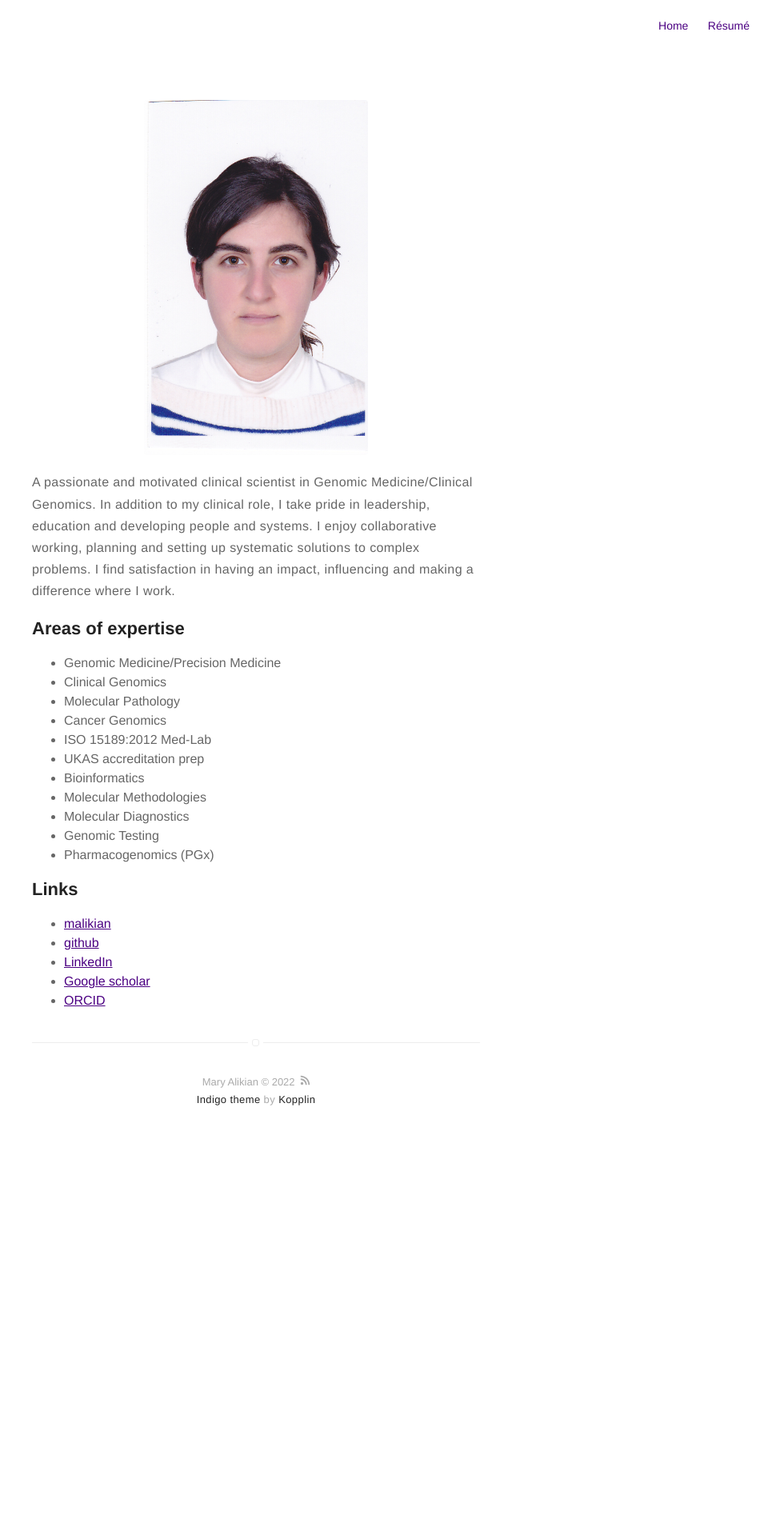
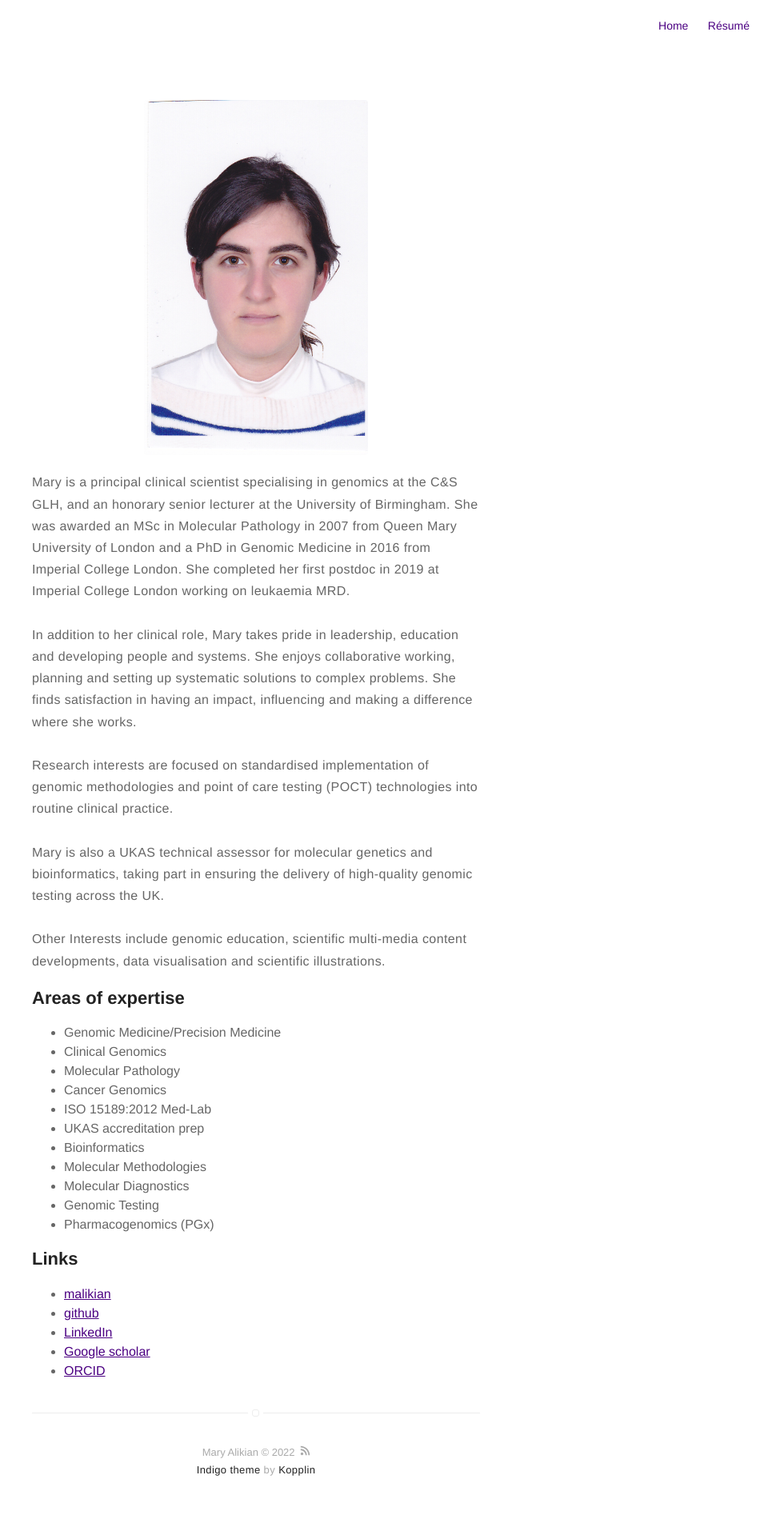
Before and after one commit to AlikianM/alikianm.github.io, a Jekyll site: the page built from about.md, in a window 1280 px wide. Shown: the whole page at 80% size, without its empty margins (320-1280 px from the left). Built offline with Jekyll 4.4.1, drawn with Linux system fonts in a browser that asks for light colours; before the commit the page ends 1446 px from its top, so only the background shows below that.

Commit message:
Update about.md

```diff
--- a/about.md
+++ b/about.md
@@ -4,7 +4,19 @@ layout: page
 ---
 ![Profile Image]({% if site.external-image %}{{ site.picture }}{% else %}{{ site.url }}/{{ site.picture }}{% endif %})
 
-<p>A passionate and motivated clinical scientist in Genomic Medicine/Clinical Genomics. In addition to my clinical role, I take pride in leadership, education and developing people and systems. I enjoy collaborative working, planning and setting up systematic solutions to complex problems. I find satisfaction in having an impact, influencing and making a difference where I work.</p>
+<p> Mary is a principal clinical scientist specialising in genomics at the C&S GLH, and an honorary senior lecturer at the University of Birmingham. She was awarded an MSc in Molecular Pathology in 2007 from Queen Mary University of London and a PhD in Genomic Medicine in 2016 from Imperial College London. She completed her first postdoc in 2019 at Imperial College London working on leukaemia MRD.
+<br>
+<br>
+In addition to her clinical role, Mary takes pride in leadership, education and developing people and systems. She enjoys collaborative working, planning and setting up systematic solutions to complex problems. She finds satisfaction in having an impact, influencing and making a difference where she works.
+<br>
+<br>
+Research interests are focused on standardised implementation of genomic methodologies and point of care testing (POCT) technologies into routine clinical practice.
+<br>
+<br>
+Mary is also a UKAS technical assessor for molecular genetics and bioinformatics, taking part in ensuring the delivery of high-quality genomic testing across the UK.
+<br>
+<br>
+Other Interests include genomic education, scientific multi-media content developments, data visualisation and scientific illustrations.</p>
 
 <p> </p>
 
```
